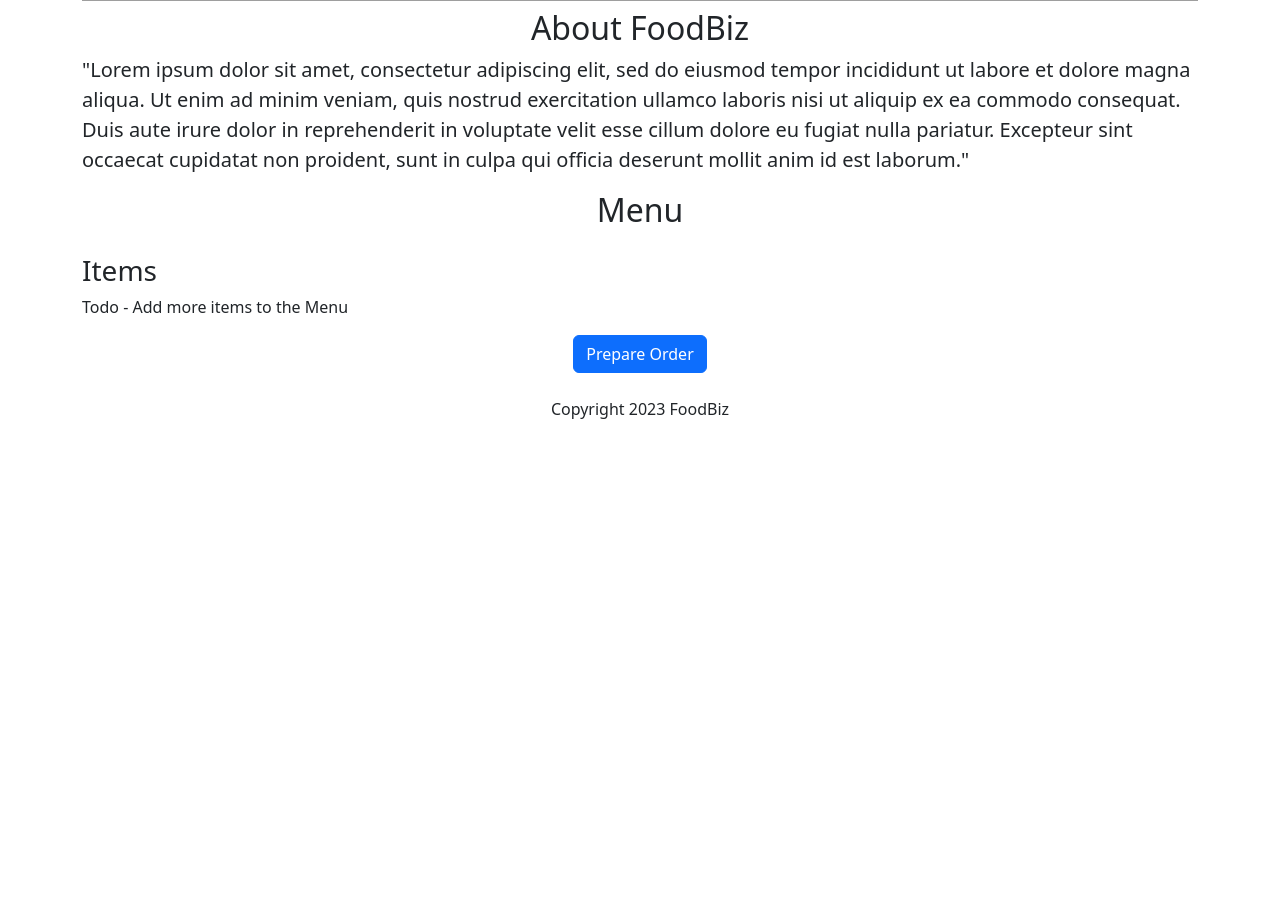
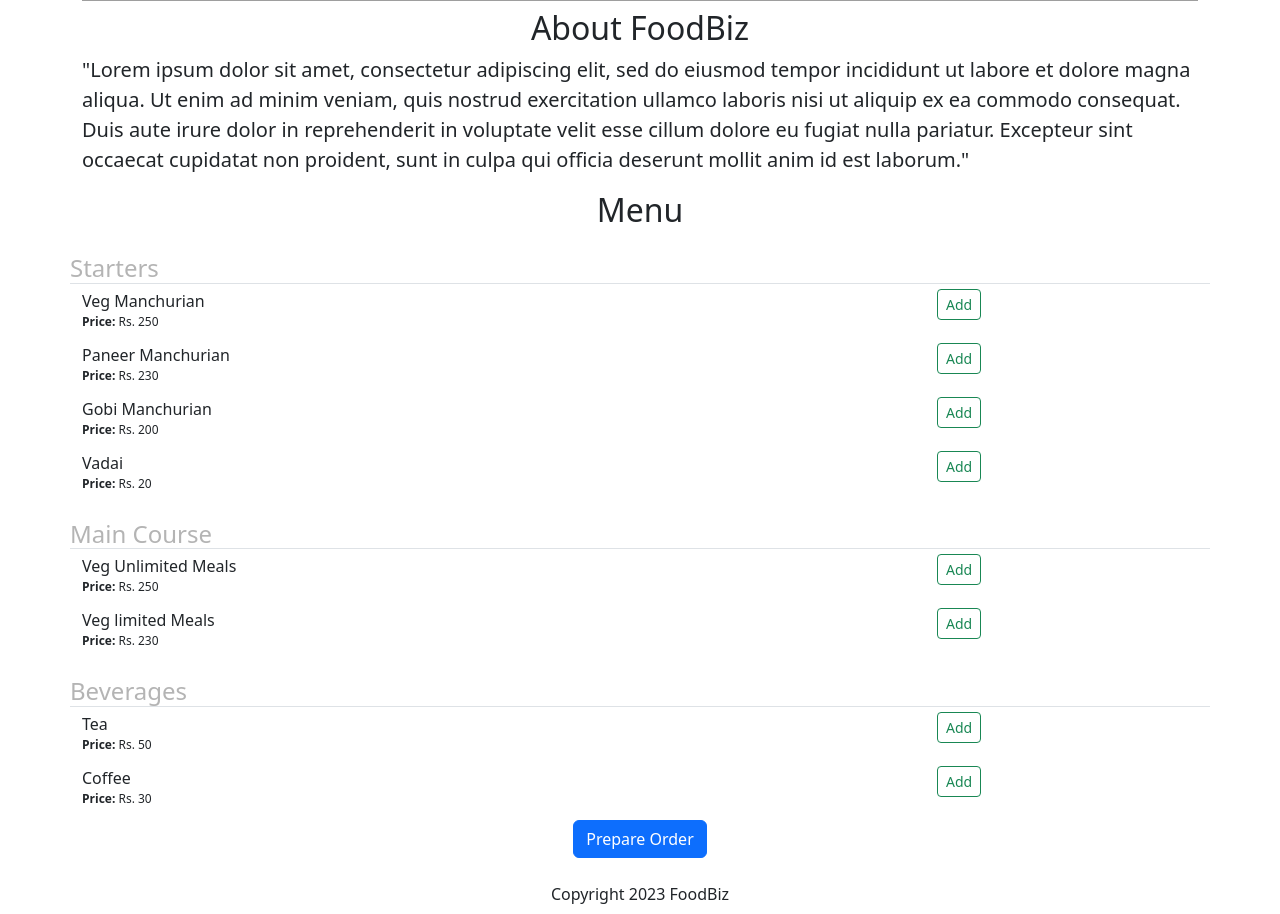
Before and after one commit to kosigamaani/foodbiz, a Flask app: page / in a window 1280 px wide. Shown: the part 499-1413 px from the top of the page. Before the commit the page ends 918 px from the top, so only its background shows below. Run offline with Flask 2, Linux system fonts and the light colour scheme; grey boxes are pictures that could not be loaded.

Commit message:
added sub html

```diff
--- a/main.py
+++ b/main.py
@@ -2,10 +2,48 @@ from flask import Flask, render_template
 
 app = Flask(__name__)
 
+MENU = {
+  "Starters": [{
+    "id": 1,
+    "title": "Veg Manchurian",
+    "price": "Rs. 250",
+  }, {
+    "id": 2,
+    "title": "Paneer Manchurian",
+    "price": "Rs. 230",
+  }, {
+    "id": 3,
+    "title": "Gobi Manchurian",
+    "price": "Rs. 200",
+  }, {
+    "id": 4,
+    "title": "Vadai",
+    "price": "Rs. 20",
+  }],
+  "Main Course": [{
+    "id": 5,
+    "title": "Veg Unlimited Meals",
+    "price": "Rs. 250",
+  }, {
+    "id": 6,
+    "title": "Veg limited Meals",
+    "price": "Rs. 230",
+  }],
+  "Beverages": [{
+    "id": 7,
+    "title": "Tea",
+    "price": "Rs. 50",
+  }, {
+    "id": 8,
+    "title": "Coffee",
+    "price": "Rs. 30",
+  }]
+}
+
 
 @app.route('/', methods=['GET'])
 def root_path():
-  return render_template('home.html')
+  return render_template('home.html', menu_dict=MENU)
 
 
 if __name__ == '__main__':
--- a/templates/home.html
+++ b/templates/home.html
@@ -20,8 +20,7 @@
     <h2 class="text-center mt-2 mb-2">About FoodBiz</h2>
     <p class="lead">"Lorem ipsum dolor sit amet, consectetur adipiscing elit, sed do eiusmod tempor incididunt ut labore et dolore magna aliqua. Ut enim ad minim veniam, quis nostrud exercitation ullamco laboris nisi ut aliquip ex ea commodo consequat. Duis aute irure dolor in reprehenderit in voluptate velit esse cillum dolore eu fugiat nulla pariatur. Excepteur sint occaecat cupidatat non proident, sunt in culpa qui officia deserunt mollit anim id est laborum."</p>
     <h2 class="text-center mt-2 mb-4">Menu</h2>
-    <h3>Items</h3>
-    <p>Todo - Add more items to the Menu</p>
+          {%include 'items.html'%}
       <div class="text-center">
         <button type="button" class="btn btn-primary">Prepare Order</button>
     <p class="mt-4 mb-2">Copyright 2023 FoodBiz</p>
--- /dev/null
+++ b/templates/items.html
@@ -0,0 +1,23 @@
+<div>
+  {% for key, item in menu_dict.items() %}
+  <h4 class="border-bottom row"
+    style="color:rgb(180, 180, 180);margin-bottom:5px;
+    margin-top:15px;">
+    {{key}}
+  </h4>
+    {% for entry in item %}
+  <div class="row">
+  <div class="col-9" style="margin-bottom:12px;">
+    <div>{{entry['title']}}</div>
+    <div style="font-size: 12px;">
+      <b>Price:</b>
+      {{entry['price']}}
+    </div>
+  </div>
+  <div class="col-3">
+    <button type="button" class="btn btn-outline-success btn-sm">Add</button>
+  </div>
+  </div>
+  {% endfor %}
+{% endfor %}
+</div>
```
